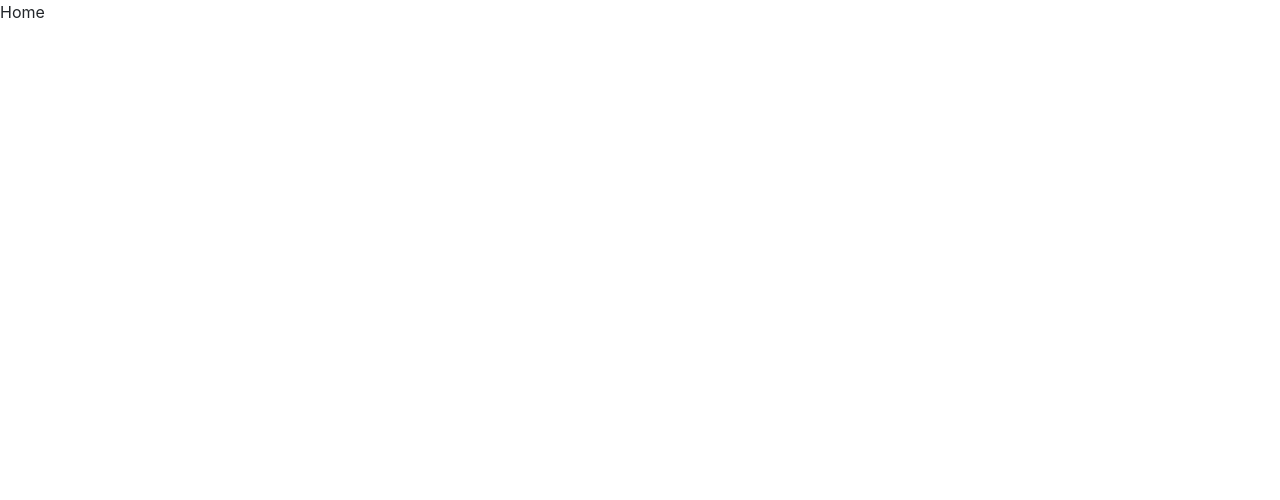
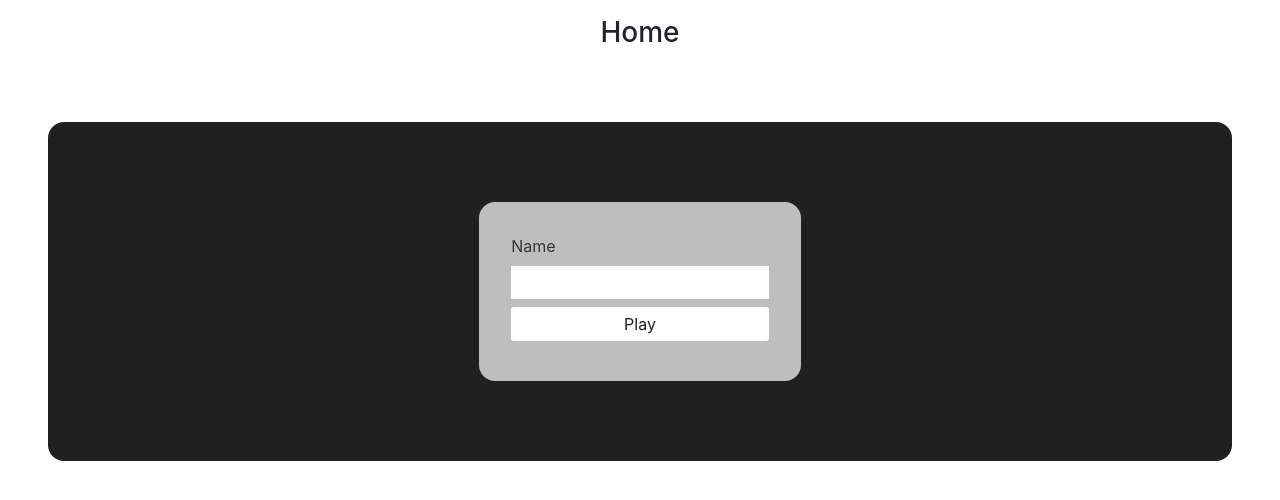
Before and after one commit to rami0r/ideal-pancake-1, a React (Create React App) app: page / in a window 1280 px wide. Shown: the top 500 px of the page. Built offline with nearby package versions, Linux system fonts and the light colour scheme.

Commit message:
Create Home component

```diff
--- a/src/view/Home/index.js
+++ b/src/view/Home/index.js
@@ -1,5 +1,57 @@
+import { Component } from 'react'
+import { Link } from "react-router-dom";
 import React from 'react'
 
-const Home = () => <div> Home </div>
+class Home extends Component {
+  constructor(props) {
+    super(props);
+
+    this.state = {
+      name: '',
+    }
+  }
+
+  onChange = (event) => {
+    const { name, value } = event.target
+
+    this.setState({ [name]: value })
+  }
+
+  render() {
+    const { name } = this.state;
+
+    return (
+      <main className="Page">
+        <header className="Header">
+          <h3> Home </h3>
+        </header>
+        <section className="Container">
+          <div className="Container Form">
+            <label className="Form__Label">
+              Name
+            </label>
+            <input
+              className="Form__Input"
+              type="text"
+              name="name"
+              value={this.state.name}
+              onChange={this.onChange}
+            />
+            <Link
+              className="Form__Button"
+              to={{
+                pathname: "/quiz",
+                state: { name }
+              }}
+            >
+              Play
+            </Link>
+          </div>
+        </section>
+      </main>
+    )
+  }
+
+}
 
 export default Home
```
